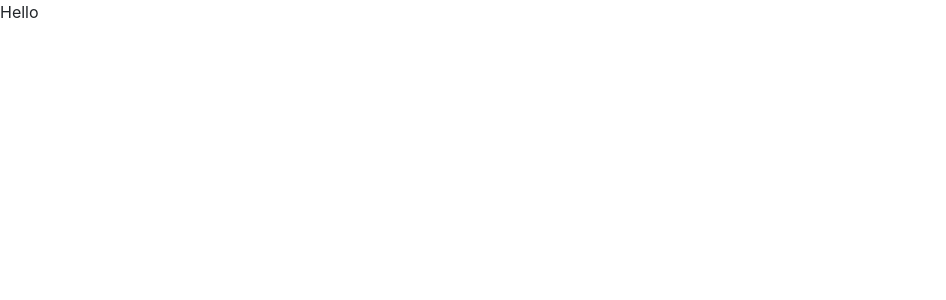
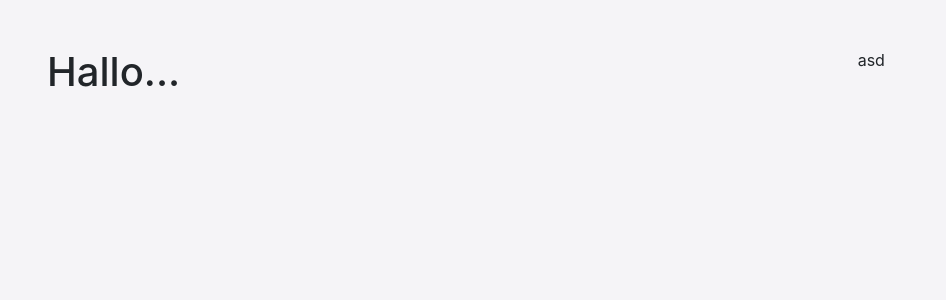
Before and after one commit to jkblume/family-dashboard, a Vue app in the folder frontend/: page /dashboard in a window 1280 px wide. Shown: the top 300 px of the page, without its empty margins (0-946 px from the left). Built offline with nearby package versions, Linux system fonts and the light colour scheme.

Commit message:
added basic layout structure for dashboard

```diff
--- a/frontend/src/App.vue
+++ b/frontend/src/App.vue
@@ -1,11 +1,18 @@
 <template>
   <div id="app">
-    Hello
+    <base-layout>
+      <router-view :key="this.$route.fullPath" />
+    </base-layout>
   </div>
 </template>
 
 <script>
+import BaseLayout from "@/components/base/BaseLayout";
+
 export default {
+  components: {
+    BaseLayout,
+  },
 };
 </script>
 
--- /dev/null
+++ b/frontend/src/components/base/BaseActivityFeed.vue
@@ -0,0 +1,15 @@
+<template>
+  <div>
+      asd
+  </div>
+</template>
+
+<script>
+
+
+export default {
+};
+</script>
+
+<style lang="scss" scoped>
+</style>
--- /dev/null
+++ b/frontend/src/components/base/BaseLayout.vue
@@ -0,0 +1,42 @@
+<template>
+  <div class="layout-wrapper">
+    <div class="main">
+        <div class="container-fluid">
+            <div class="row">
+                <div class="col-8">
+                    <slot></slot>
+                </div>
+                <div class="col-4">
+                    <base-activity-feed />
+                </div>
+            </div>
+        </div>
+    </div>
+  </div>
+</template>
+
+<script>
+import BaseActivityFeed from "./BaseActivityFeed";
+
+
+export default {
+  components: {
+    BaseActivityFeed,
+  },
+};
+</script>
+
+<style lang="scss" scoped>
+.layout-wrapper {
+  display: flex;
+  width: 100vw;
+  height: 100vh;
+
+  .main {
+    padding: 3rem 2rem;
+    overflow-y: scroll;
+    width: 100%;
+    background-color: #f5f4f7;
+  }
+}
+</style>
--- a/frontend/src/router.js
+++ b/frontend/src/router.js
@@ -1,6 +1,6 @@
 import Vue from "vue";
 import Router from "vue-router";
-import App from "./App.vue";
+import Dashboard from "./views/Dashboard.vue";
 
 Vue.use(Router);
 
@@ -14,7 +14,7 @@ export default new Router({
     {
       path: "/dashboard",
       name: "dashboard",
-      component: App,
+      component: Dashboard,
     },
   ],
 });
--- /dev/null
+++ b/frontend/src/views/Dashboard.vue
@@ -0,0 +1,13 @@
+<template>
+    <div>
+        <h1>Hallo...</h1>
+    </div>
+</template>
+
+<script>
+export default {
+};
+</script>
+
+<style lang="scss" scoped>
+</style>
```
